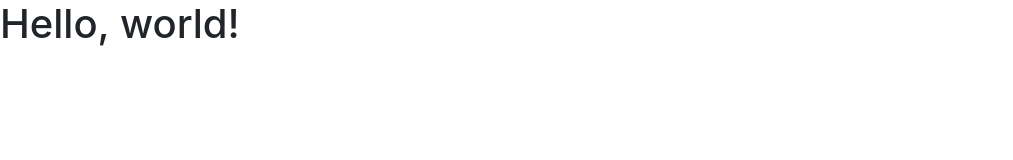
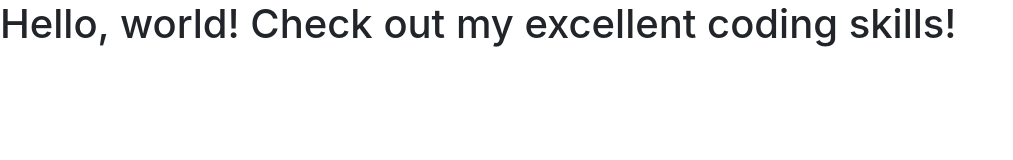
Before and after one commit to EMWhittaker/EDPS-6560_EricWhittaker, a plain HTML site: page index.html in a window 1280 px wide. Shown: the whole page, without its empty margins (0-1013 px from the left). Drawn offline with nearby package versions, Linux system fonts and the light colour scheme.

Commit message:
Update index.html

```diff
--- a/index.html
+++ b/index.html
@@ -12,7 +12,7 @@
     <title>Hello, world!</title>
   </head>
   <body>
-    <h1>Hello, world!</h1>
+    <h1>Hello, world! Check out my excellent coding skills!</h1>
 
     <!-- Optional JavaScript -->
     <!-- jQuery first, then Popper.js, then Bootstrap JS -->
```
